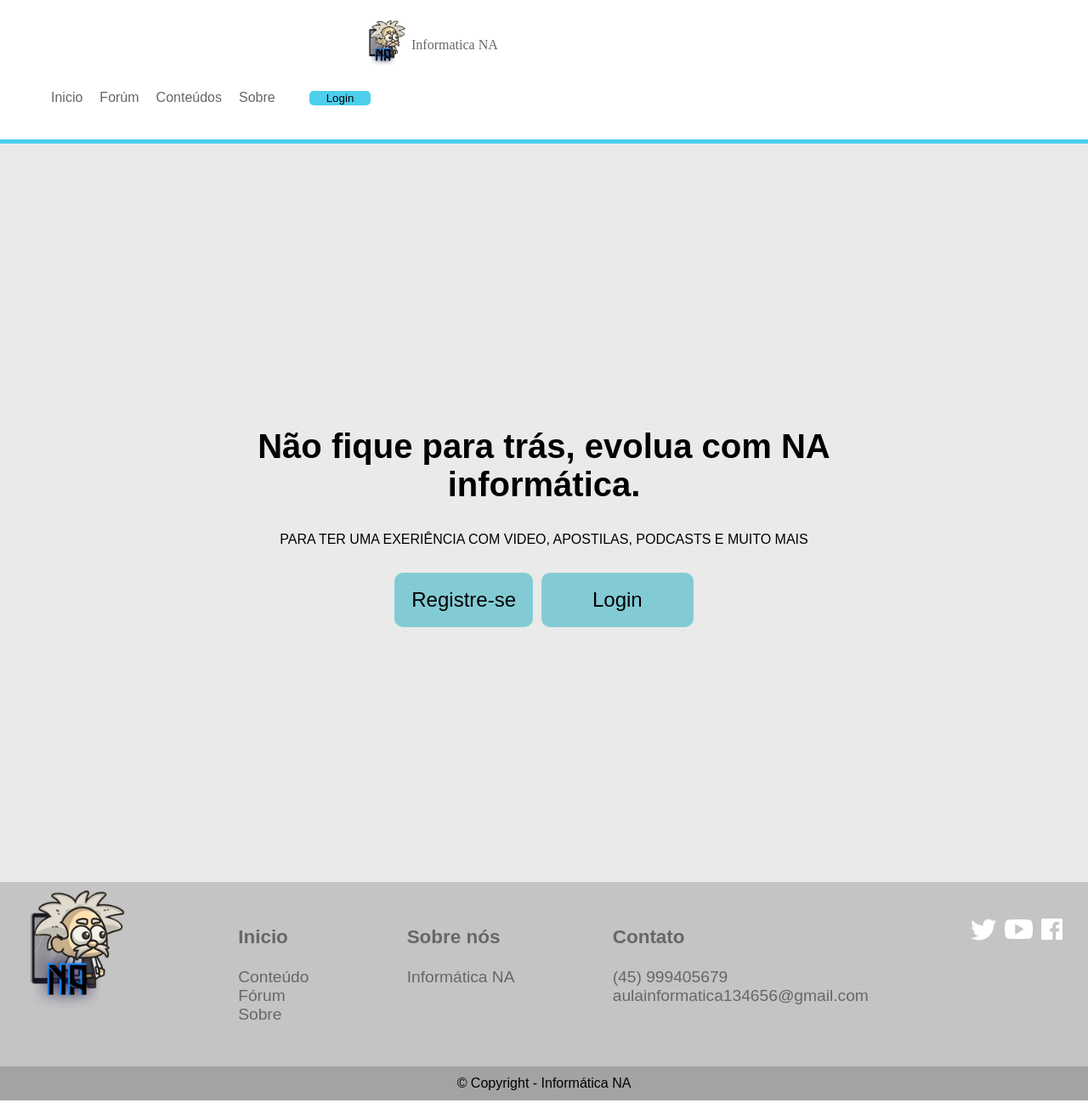
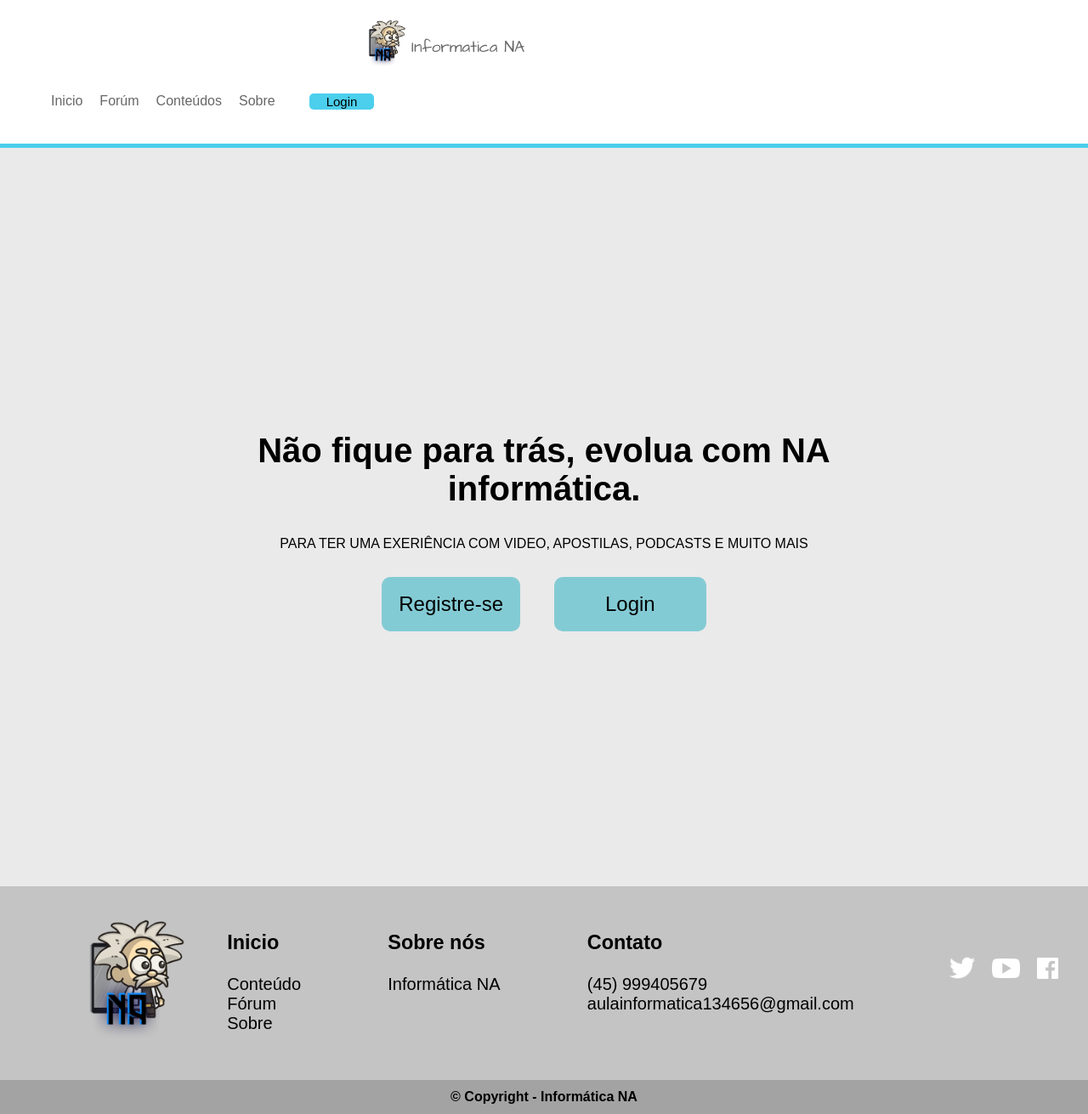
Before and after one commit to JeanRojasD/React-NA, a React (Create React App) app: page / in a window 1280 px wide. Shown: the top 1311 px of the page at 85% size. Built offline with nearby package versions, Linux system fonts and the light colour scheme.

Commit message:
alteração no botão login

```diff
--- a/src/components/Menu/index.css
+++ b/src/components/Menu/index.css
@@ -1,3 +1,5 @@
+@import url('https://fonts.googleapis.com/css2?family=Architects+Daughter&display=swap');
+
 body{
     width: 100%;
     height: 100%;
@@ -14,6 +16,7 @@ body, ul, p{
 
 .esquerda a{
     font-family: 'Architects Daughter', cursive;
+    font-size: 19px;
     color:#676767;
 }
 
@@ -58,11 +61,31 @@ a{
     margin-left: 400px;
 }
 
+.user img{
+    width: 20px;
+}
+
+.userasset{
+    display: flex;
+    flex-direction: row;
+    align-items: center;
+}
+
 .logout{
-    background-color: #4BCFEC;
+    font-size: 15px;
     border-radius: 5px;
     padding-right: 20px;
     padding-left: 20px;
     border: none;
     cursor: pointer;
+    outline: none;
+    transition: all 400ms ease;
 }
+
+.ani{
+    background-color: #4BCFEC;
+}
+
+.ani:hover{
+    color:white;
+}
--- a/src/components/Menu/index.jsx
+++ b/src/components/Menu/index.jsx
@@ -1,6 +1,7 @@
 import React, { useState } from 'react';
 import './index.css';
 import logo from '../../assets/images/logo.png';
+import user from '../../assets/images/user.png';
 
 
 function Menu(){
@@ -18,9 +19,14 @@ function Menu(){
                     <li><a href="/">Conteúdos</a></li>
                     <li><a href="/">Sobre</a></li>
                     <li>
-                    {loged&&(<p>logado</p>)}
+                    {loged&&(
+                        <div className="userasset">
+                            <div className="user"><img src={user} alt="logo"></img></div>
+                            <p>Rogerio Maria</p>
+                        </div>
+                    )}
                     {!loged&&(
-                        <li><button className="logout" onClick={()=>setLoged(!loged)}>Login</button></li>
+                        <li><button className="logout ani" onClick={()=>setLoged(!loged)}>Login</button></li>
                     )}
                     </li>
 
--- a/src/components/Rodape/index.css
+++ b/src/components/Rodape/index.css
@@ -6,7 +6,7 @@ body{
 }
 
 .footer{
-    font-size: 1.2em;
+    font-size: 20px;
     display: flex;
     justify-content: space-between;
     background-color: #C4C4C4;
@@ -14,6 +14,9 @@ body{
 }
 .logo img{
     width: 165px;
+    position: relative;
+    top: 30px;
+    left: 70px;
 }
 .itens{
     margin-top: 30px;
@@ -21,7 +24,7 @@ body{
 .itens a{
     display: flex;
     align-items: flex-start;
-    color: #676767;
+    color: black;
 }
 .about{
     margin-top: 30px;
@@ -38,8 +41,8 @@ body{
     margin-bottom: 50px;
 }
 .social img{
-    width: 35px;
-    margin: 5px;
+    margin: 10px;
+    margin-top: 80px;
 }
 #tt{
     width: 30px;
@@ -56,8 +59,9 @@ body{
     bottom: 0;
     color: black;
     background-color: #A3A3A3;
+    font-weight: bold;
 }
 
 .cinza{
-    color: #676767;
+    color: black;
 }
--- a/src/pages/Home/index.css
+++ b/src/pages/Home/index.css
@@ -46,7 +46,7 @@
 }
 
 .login{
-    margin-left: 10px;
+    margin-left: 40px;
 }
 
 .login button{
```
Also changed, not shown: src/assets/images/user.png (added).
